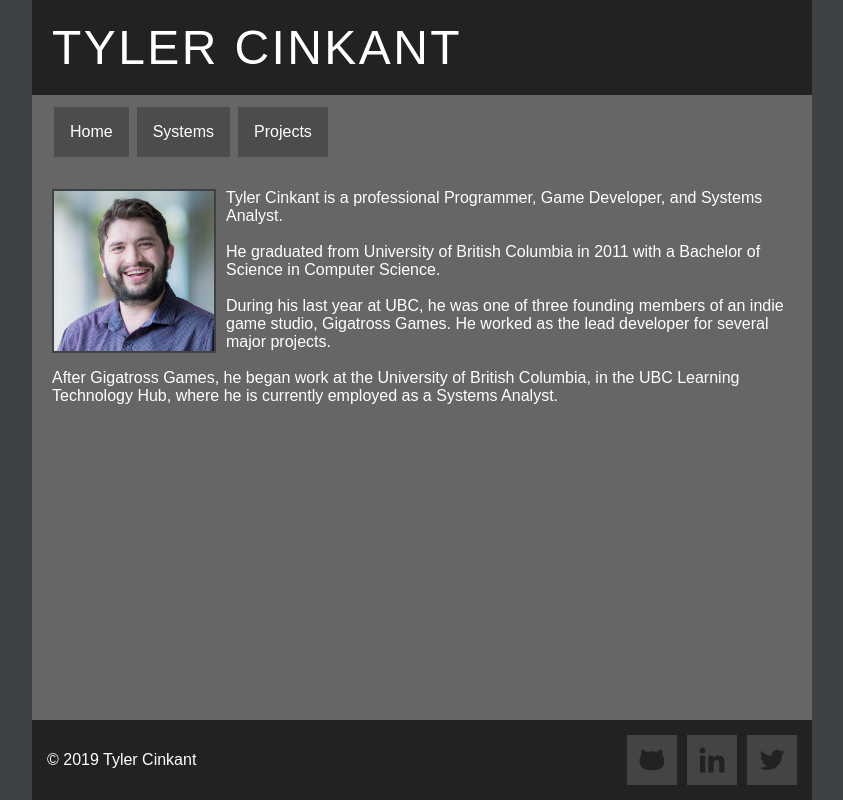
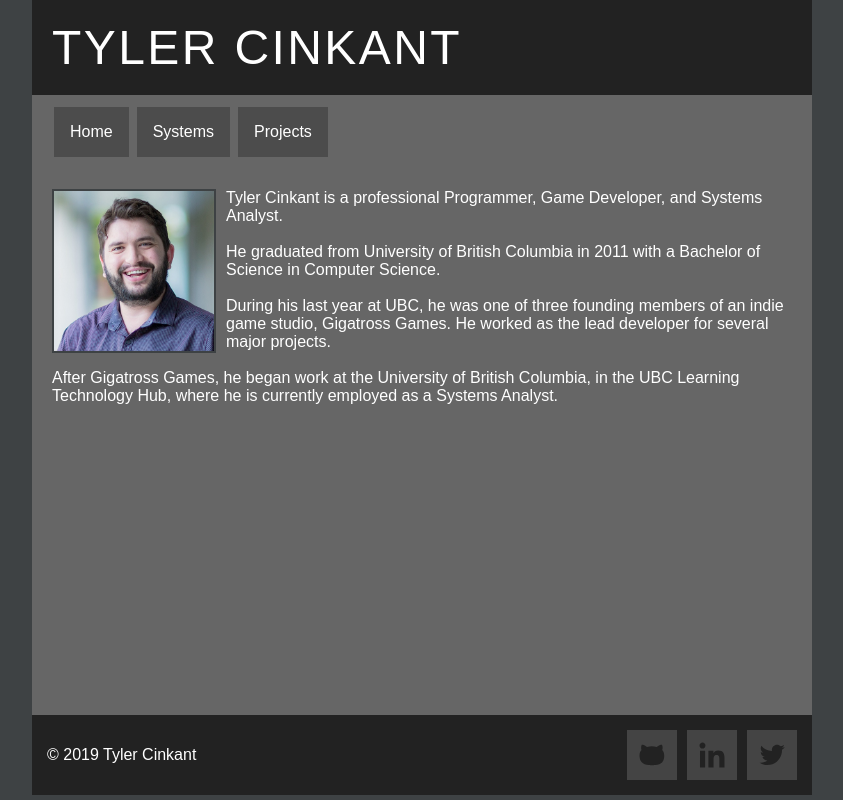
Before and after one commit to Lannro/homepage, a PHP site: page / in a window 1280 px wide. Shown: the whole page, without its empty margins (218-1061 px from the left). Run offline with PHP 8.4, Linux system fonts and the light colour scheme; data that the repository does not hold is empty.

Commit message:
Updating content height

```diff
--- a/files/styles.css
+++ b/files/styles.css
@@ -35,7 +35,7 @@ a {
 
 .content {
 	background-color: #666666;
-	min-height:calc(100vh - 289px);
+	min-height:calc(100vh - 294px);
 	font-size: 1em;
 }
 
--- a/header.php
+++ b/header.php
@@ -1,6 +1,6 @@
 <meta name="viewport" content="width=device-width, initial-scale=1.0">
 <head>
-	<link rel="stylesheet" href="/files/styles.css?v1.3">
+	<link rel="stylesheet" href="/files/styles.css?v1.4">
 	<link rel="icon" href="/files/favicon.png" sizes="16x16" type="image/png">
 	<title>Tyler Cinkant</title>
 </head>
```
